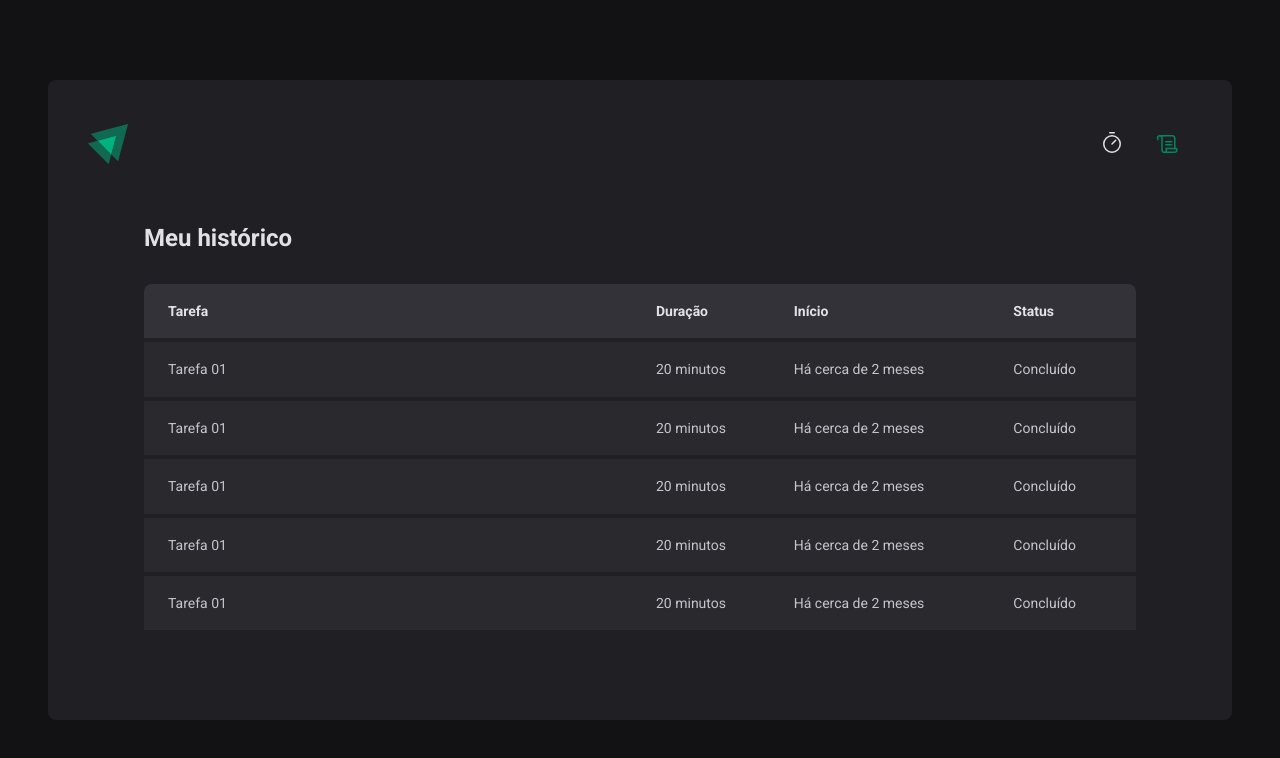
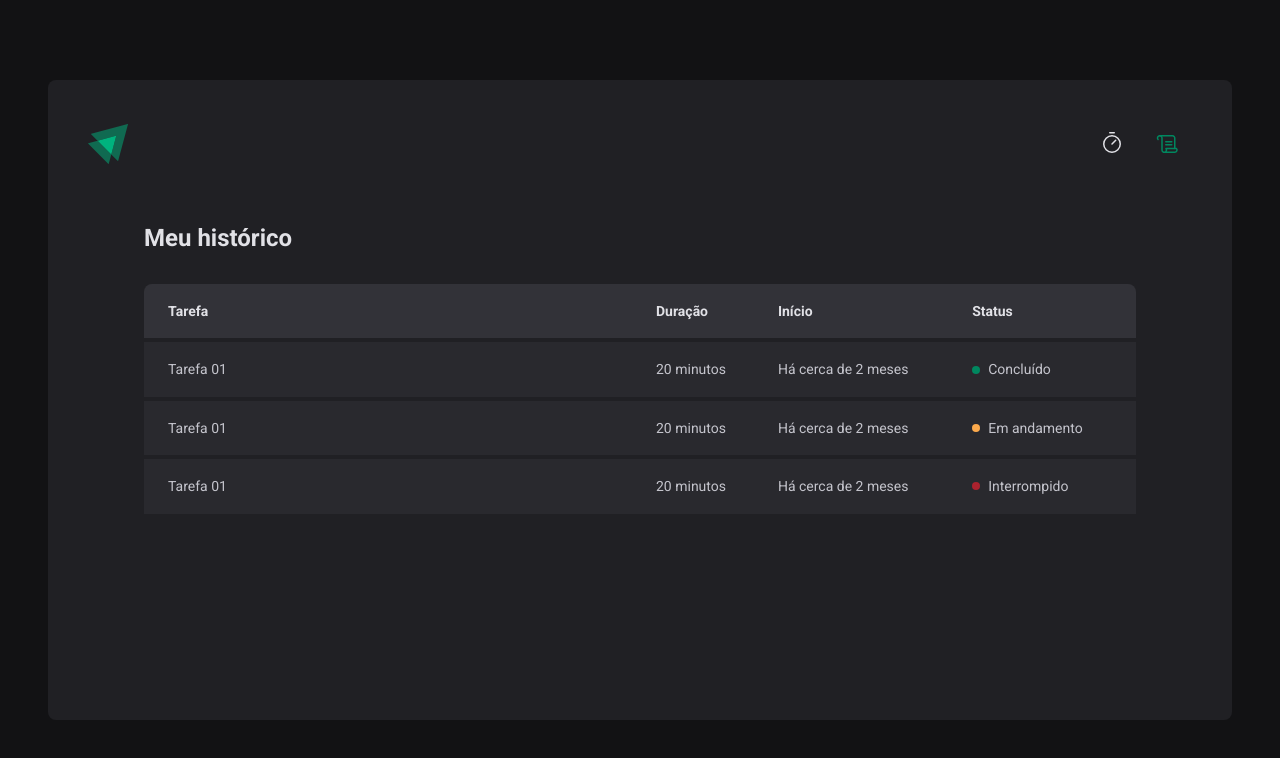
Before and after one commit to GustavoGJesus/pomodoro, a React (Vite) app: page /history in a window 1280 px wide. Shown: the top 758 px of the page. Built offline with nearby package versions, Linux system fonts and the light colour scheme.

Commit message:
feat: created status component

```diff
--- a/src/pages/History/index.tsx
+++ b/src/pages/History/index.tsx
@@ -1,4 +1,4 @@
-import { HistoryContainer, HistoryList } from "./styles";
+import { HistoryContainer, HistoryList, Status } from "./styles";
 
 export function History() {
   return (
@@ -21,31 +21,25 @@
               <td>Tarefa 01</td>
               <td>20 minutos</td>
               <td>Há cerca de 2 meses</td>
-              <td>Concluído</td>
+              <td>
+                <Status statusColor="green">Concluído</Status>
+              </td>
             </tr>
             <tr>
               <td>Tarefa 01</td>
               <td>20 minutos</td>
               <td>Há cerca de 2 meses</td>
-              <td>Concluído</td>
+              <td>
+                <Status statusColor="yellow">Em andamento</Status>
+              </td>
             </tr>
             <tr>
               <td>Tarefa 01</td>
               <td>20 minutos</td>
               <td>Há cerca de 2 meses</td>
-              <td>Concluído</td>
-            </tr>
-            <tr>
-              <td>Tarefa 01</td>
-              <td>20 minutos</td>
-              <td>Há cerca de 2 meses</td>
-              <td>Concluído</td>
-            </tr>
-            <tr>
-              <td>Tarefa 01</td>
-              <td>20 minutos</td>
-              <td>Há cerca de 2 meses</td>
-              <td>Concluído</td>
+              <td>
+                <Status statusColor="red">Interrompido</Status>
+              </td>
             </tr>
           </tbody>
         </table>
--- a/src/pages/History/styles.ts
+++ b/src/pages/History/styles.ts
@@ -60,3 +60,28 @@
     }
   }
 `;
+
+const STATUS_COLORS = {
+  yellow: 'yellow-500',
+  green: 'green-500',
+  red: 'red-500',
+} as const
+
+interface StatusProps {
+  statusColor: keyof typeof STATUS_COLORS
+}
+
+export const Status = styled.span<StatusProps>`
+  display: flex;
+  align-items: center;
+  gap: 0.5rem;
+
+  &::before {
+    content: "";
+    width: 0.5rem;
+    height: 0.5rem;
+
+    border-radius: 9999px;
+    background: ${(props) => props.theme[STATUS_COLORS[props.statusColor]]};
+  }
+`;
```
